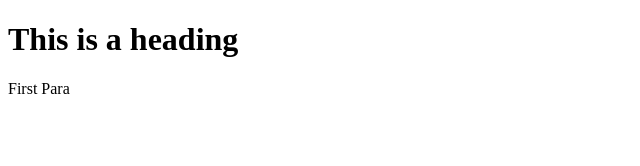
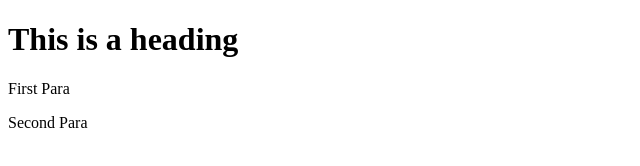
Before and after one commit to Srijan1702/git-test, a plain HTML site: page index.html in a window 1280 px wide. Shown: the full height of the page, 0-640 px from the left. Drawn offline with Linux system fonts and the light colour scheme.

Commit message:
second commit (date:18/09/17)

```diff
--- a/index.html
+++ b/index.html
@@ -6,6 +6,7 @@
 <body>
     <h1>This is a heading</h1>
     <p>First Para</p>
+    <p>Second Para</p>
 </body>
 
 </html>
```
